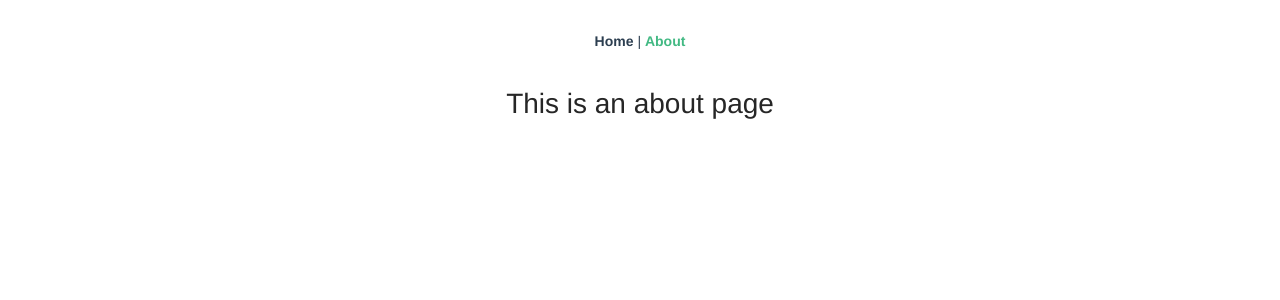
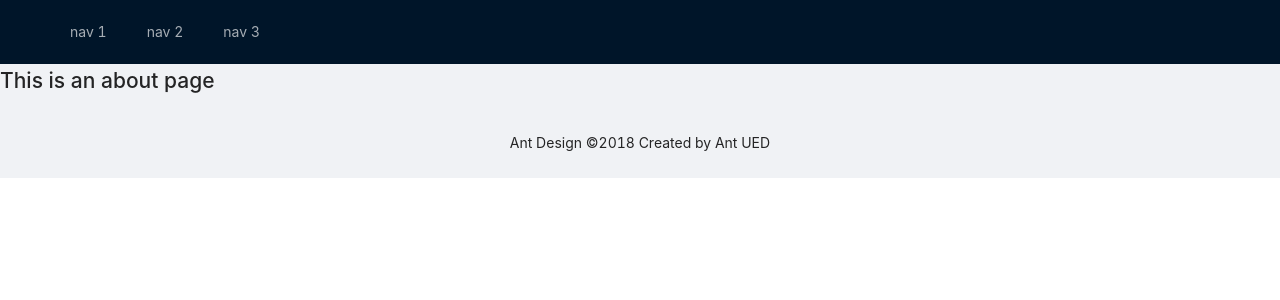
Before and after one commit to SimpleJerry/lottery-draw, a Vue app in the folder web/: page /about in a window 1280 px wide. Shown: the top 300 px of the page. Built offline with nearby package versions, Linux system fonts and the light colour scheme.

Commit message:
前端主体

```diff
--- a/web/src/App.vue
+++ b/web/src/App.vue
@@ -1,30 +1,19 @@
 <template>
-  <div id="nav">
-    <router-link to="/">Home</router-link> |
-    <router-link to="/about">About</router-link>
-  </div>
-  <router-view />
+  <a-layout>
+    <the-header></the-header>
+    <router-view />
+    <the-footer></the-footer>
+  </a-layout>
 </template>
-
-<style>
-#app {
-  font-family: Avenir, Helvetica, Arial, sans-serif;
-  -webkit-font-smoothing: antialiased;
-  -moz-osx-font-smoothing: grayscale;
-  text-align: center;
-  color: #2c3e50;
-}
-
-#nav {
-  padding: 30px;
-}
-
-#nav a {
-  font-weight: bold;
-  color: #2c3e50;
-}
-
-#nav a.router-link-exact-active {
-  color: #42b983;
-}
-</style>
+<script>
+import { defineComponent } from "vue";
+import TheHeader from "@/components/the-header.vue";
+import TheFooter from "@/components/the-footer.vue";
+export default defineComponent({
+  name: "app",
+  components: {
+    TheHeader,
+    TheFooter,
+  },
+});
+</script>
--- /dev/null
+++ b/web/src/components/the-footer.vue
@@ -0,0 +1,15 @@
+<template>
+  <a-layout-footer style="text-align: center">
+    Ant Design ©2018 Created by Ant UED
+  </a-layout-footer>
+</template>
+<script lang="ts">
+import { defineComponent } from "vue";
+
+export default defineComponent({
+  name: "the-footer",
+  props: {
+    msg: String,
+  },
+});
+</script>
--- /dev/null
+++ b/web/src/components/the-header.vue
@@ -0,0 +1,21 @@
+<template>
+  <a-layout-header class="header">
+    <div class="logo" />
+    <a-menu theme="dark" mode="horizontal" :style="{ lineHeight: '64px' }">
+      <a-menu-item key="1">nav 1</a-menu-item>
+      <a-menu-item key="2">nav 2</a-menu-item>
+      <a-menu-item key="3">nav 3</a-menu-item>
+    </a-menu>
+  </a-layout-header>
+</template>
+
+<script lang="ts">
+import { defineComponent } from "vue";
+
+export default defineComponent({
+  name: "the-header",
+  props: {
+    msg: String,
+  },
+});
+</script>
--- a/web/src/router/index.ts
+++ b/web/src/router/index.ts
@@ -1,5 +1,5 @@
 import { createRouter, createWebHistory, RouteRecordRaw } from "vue-router";
-import Home from "../views/Home.vue";
+import Home from "../views/home.vue";
 
 const routes: Array<RouteRecordRaw> = [
   {
--- a/web/src/views/Home.vue
+++ b/web/src/views/Home.vue
@@ -1,18 +1,68 @@
 <template>
-  <div class="home">
-    <img alt="Vue logo" src="../assets/logo.png" />
-    <HelloWorld msg="Welcome to Your Vue.js + TypeScript App" />
-  </div>
+  <a-layout-content style="padding: 0 50px">
+    <a-breadcrumb style="margin: 16px 0">
+      <a-breadcrumb-item>Home</a-breadcrumb-item>
+      <a-breadcrumb-item>List</a-breadcrumb-item>
+      <a-breadcrumb-item>App</a-breadcrumb-item>
+    </a-breadcrumb>
+    <a-layout style="padding: 24px 0; background: #fff">
+      <a-layout-sider width="200" style="background: #fff">
+        <a-menu
+          mode="inline"
+          v-model:selectedKeys="selectedKeys2"
+          v-model:openKeys="openKeys"
+          style="height: 100%"
+        >
+          <a-sub-menu key="sub1">
+            <template #title>
+              <span>
+                <user-outlined />
+                subnav 1
+              </span>
+            </template>
+            <a-menu-item key="1">option1</a-menu-item>
+            <a-menu-item key="2">option2</a-menu-item>
+            <a-menu-item key="3">option3</a-menu-item>
+            <a-menu-item key="4">option4</a-menu-item>
+          </a-sub-menu>
+          <a-sub-menu key="sub2">
+            <template #title>
+              <span>
+                <laptop-outlined />
+                subnav 2
+              </span>
+            </template>
+            <a-menu-item key="5">option5</a-menu-item>
+            <a-menu-item key="6">option6</a-menu-item>
+            <a-menu-item key="7">option7</a-menu-item>
+            <a-menu-item key="8">option8</a-menu-item>
+          </a-sub-menu>
+          <a-sub-menu key="sub3">
+            <template #title>
+              <span>
+                <notification-outlined />
+                subnav 3
+              </span>
+            </template>
+            <a-menu-item key="9">option9</a-menu-item>
+            <a-menu-item key="10">option10</a-menu-item>
+            <a-menu-item key="11">option11</a-menu-item>
+            <a-menu-item key="12">option12</a-menu-item>
+          </a-sub-menu>
+        </a-menu>
+      </a-layout-sider>
+      <a-layout-content :style="{ padding: '0 24px', minHeight: '280px' }">
+        Content
+      </a-layout-content>
+    </a-layout>
+  </a-layout-content>
 </template>
 
 <script lang="ts">
 import { defineComponent } from "vue";
-import HelloWorld from "@/components/HelloWorld.vue"; // @ is an alias to /src
 
 export default defineComponent({
-  name: "Home",
-  components: {
-    HelloWorld,
-  },
+  name: "home",
+  components: {},
 });
 </script>
```
